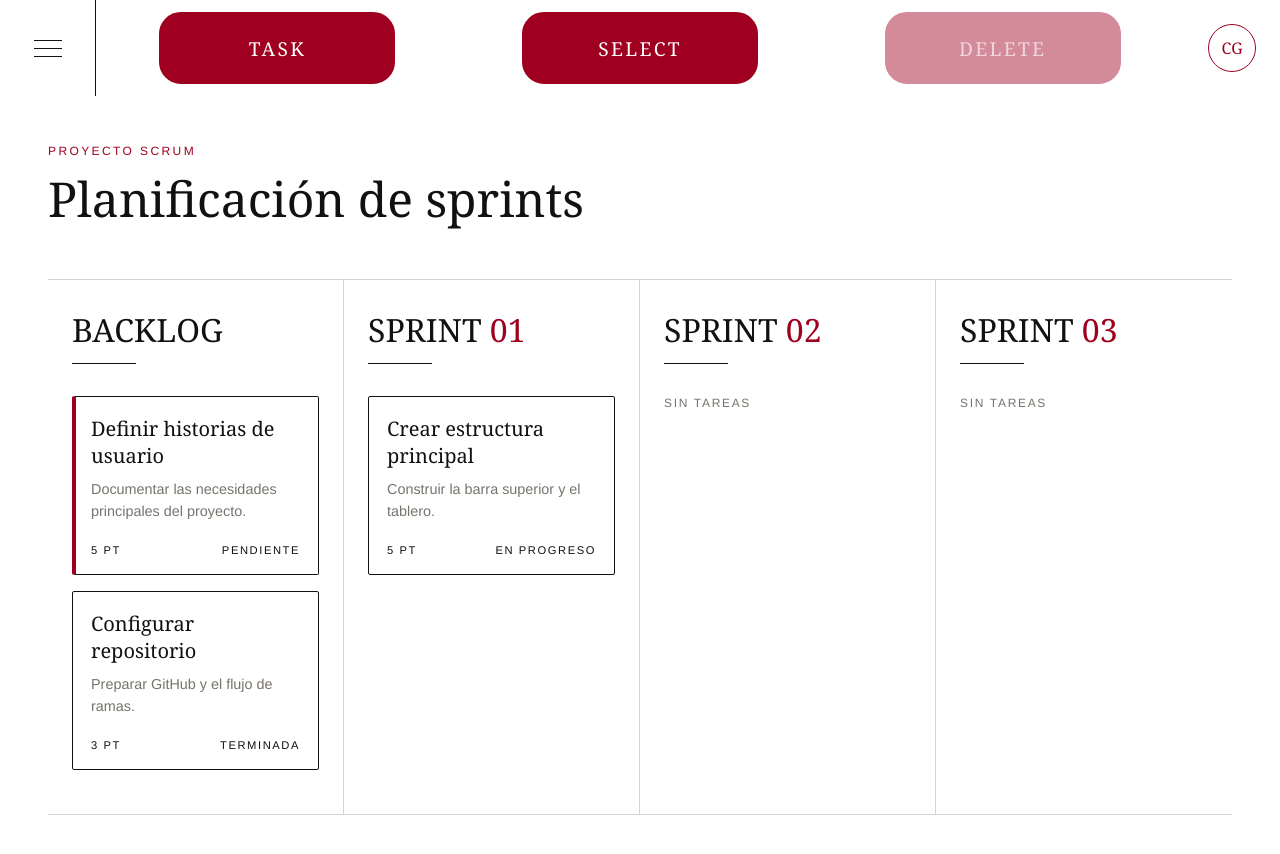
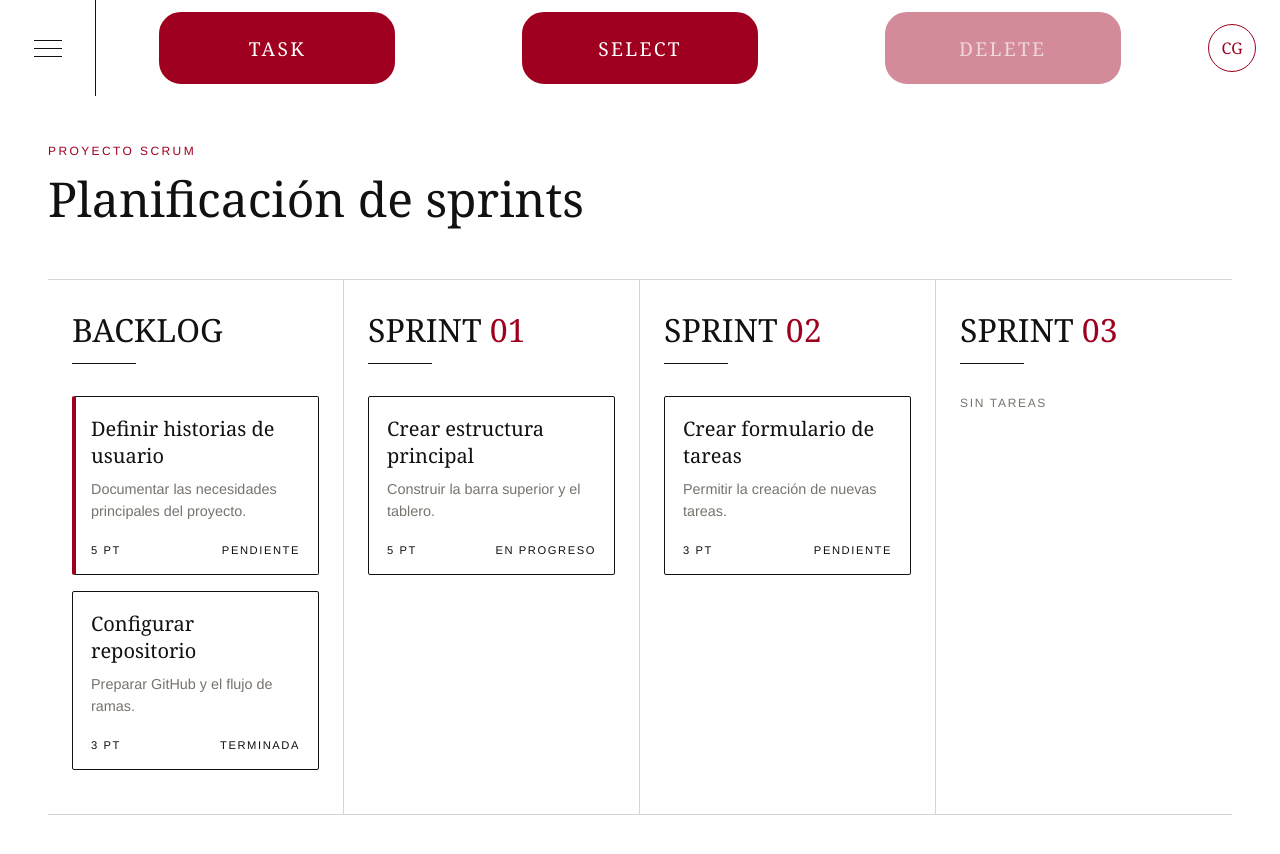
Before and after one commit to carlotagarcia06/scrum-dashboard, a React (Vite) app: page / in a window 1280 px wide. Shown: the top 854 px of the page. Built offline with nearby package versions, Linux system fonts and the light colour scheme.

Commit message:
feat: render tasks from typed data

```diff
--- a/src/App.tsx
+++ b/src/App.tsx
@@ -2,8 +2,33 @@ import "./App.css";
 import { TopBar } from "./components/TopBar";
 import { BoardColumn } from "./components/BoardColumn";
 import { TaskCard } from "./components/TaskCard";
+import { initialTasks } from "./data/tasks";
+import type { SprintId } from "./types/tasks";
 
 function App() {
+  function renderTasks(sprintId: SprintId) {
+    const tasksForSprint = initialTasks
+      .filter((task) => task.sprintId === sprintId)
+      .sort((firstTask, secondTask) => {
+        return firstTask.position - secondTask.position;
+      });
+
+    if (tasksForSprint.length === 0) {
+      return null;
+    }
+
+    return tasksForSprint.map((task) => (
+      <TaskCard
+        key={task.id}
+        title={task.title}
+        description={task.description}
+        points={task.points}
+        status={task.status}
+        selected={task.id === "task-01"}
+      />
+    ));
+  }
+
   return (
     <div className="app-shell">
       <TopBar />
@@ -17,33 +42,20 @@ function App() {
         <div className="board-scroll">
           <div className="board">
             <BoardColumn title="Backlog" number="">
-              <TaskCard
-                title="Definir historias de usuario"
-                description="Documentar las necesidades principales del proyecto."
-                points={5}
-                status="Pendiente"
-                selected
-              />
-
-              <TaskCard
-                title="Configurar repositorio"
-                description="Preparar GitHub y el flujo de ramas."
-                points={3}
-                status="Terminada"
-              />
+              {renderTasks(null)}
             </BoardColumn>
 
             <BoardColumn title="Sprint" number="01">
-              <TaskCard
-                title="Crear estructura principal"
-                description="Construir la barra superior y el tablero."
-                points={5}
-                status="En progreso"
-              />
+              {renderTasks("sprint-01")}
             </BoardColumn>
 
-            <BoardColumn title="Sprint" number="02" />
-            <BoardColumn title="Sprint" number="03" />
+            <BoardColumn title="Sprint" number="02">
+              {renderTasks("sprint-02")}
+            </BoardColumn>
+
+            <BoardColumn title="Sprint" number="03">
+              {renderTasks("sprint-03")}
+            </BoardColumn>
           </div>
         </div>
       </main>
--- a/src/components/TaskCard.tsx
+++ b/src/components/TaskCard.tsx
@@ -1,9 +1,17 @@
+import type { TaskStatus } from "../types/tasks";
+
 type TaskCardProps = {
   title: string;
   description: string;
   points: number;
-  status: string;
+  status: TaskStatus;
   selected?: boolean;
+};
+
+const statusLabels: Record<TaskStatus, string> = {
+  pending: "Pendiente",
+  "in-progress": "En progreso",
+  done: "Terminada",
 };
 
 export function TaskCard({
@@ -28,7 +36,7 @@ export function TaskCard({
 
       <footer className="task-card-footer">
         <span>{points} PT</span>
-        <span>{status}</span>
+        <span>{statusLabels[status]}</span>
       </footer>
     </button>
   );
--- /dev/null
+++ b/src/data/tasks.ts
@@ -0,0 +1,40 @@
+import type { Task } from "../types/tasks";
+
+export const initialTasks: Task[] = [
+  {
+    id: "task-01",
+    title: "Definir historias de usuario",
+    description: "Documentar las necesidades principales del proyecto.",
+    points: 5,
+    status: "pending",
+    sprintId: null,
+    position: 1,
+  },
+  {
+    id: "task-02",
+    title: "Configurar repositorio",
+    description: "Preparar GitHub y el flujo de ramas.",
+    points: 3,
+    status: "done",
+    sprintId: null,
+    position: 2,
+  },
+  {
+    id: "task-03",
+    title: "Crear estructura principal",
+    description: "Construir la barra superior y el tablero.",
+    points: 5,
+    status: "in-progress",
+    sprintId: "sprint-01",
+    position: 1,
+  },
+  {
+    id: "task-04",
+    title: "Crear formulario de tareas",
+    description: "Permitir la creación de nuevas tareas.",
+    points: 3,
+    status: "pending",
+    sprintId: "sprint-02",
+    position: 1,
+  },
+];
--- /dev/null
+++ b/src/types/tasks.ts
@@ -0,0 +1,17 @@
+export type TaskStatus = "pending" | "in-progress" | "done";
+
+export type SprintId =
+  | "sprint-01"
+  | "sprint-02"
+  | "sprint-03"
+  | null;
+
+export type Task = {
+  id: string;
+  title: string;
+  description: string;
+  points: number;
+  status: TaskStatus;
+  sprintId: SprintId;
+  position: number;
+};
```
